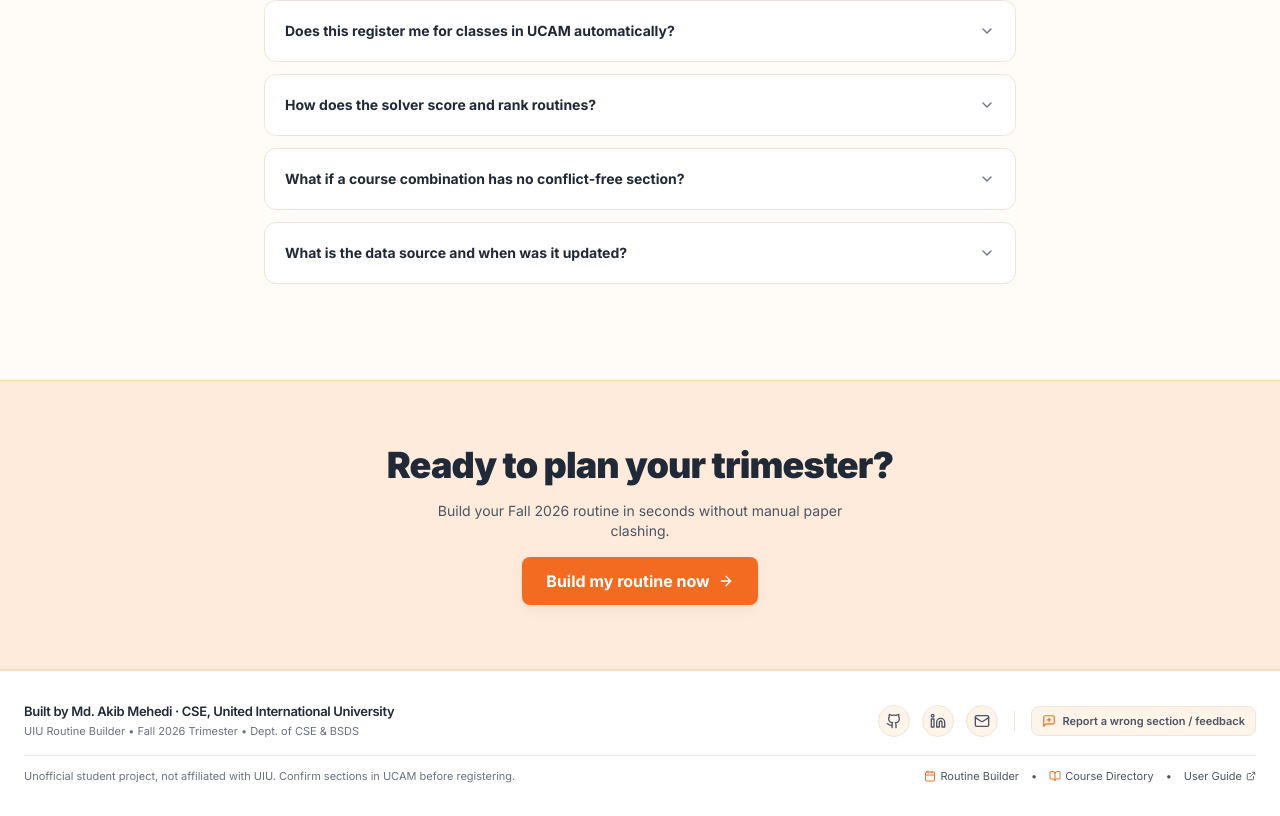
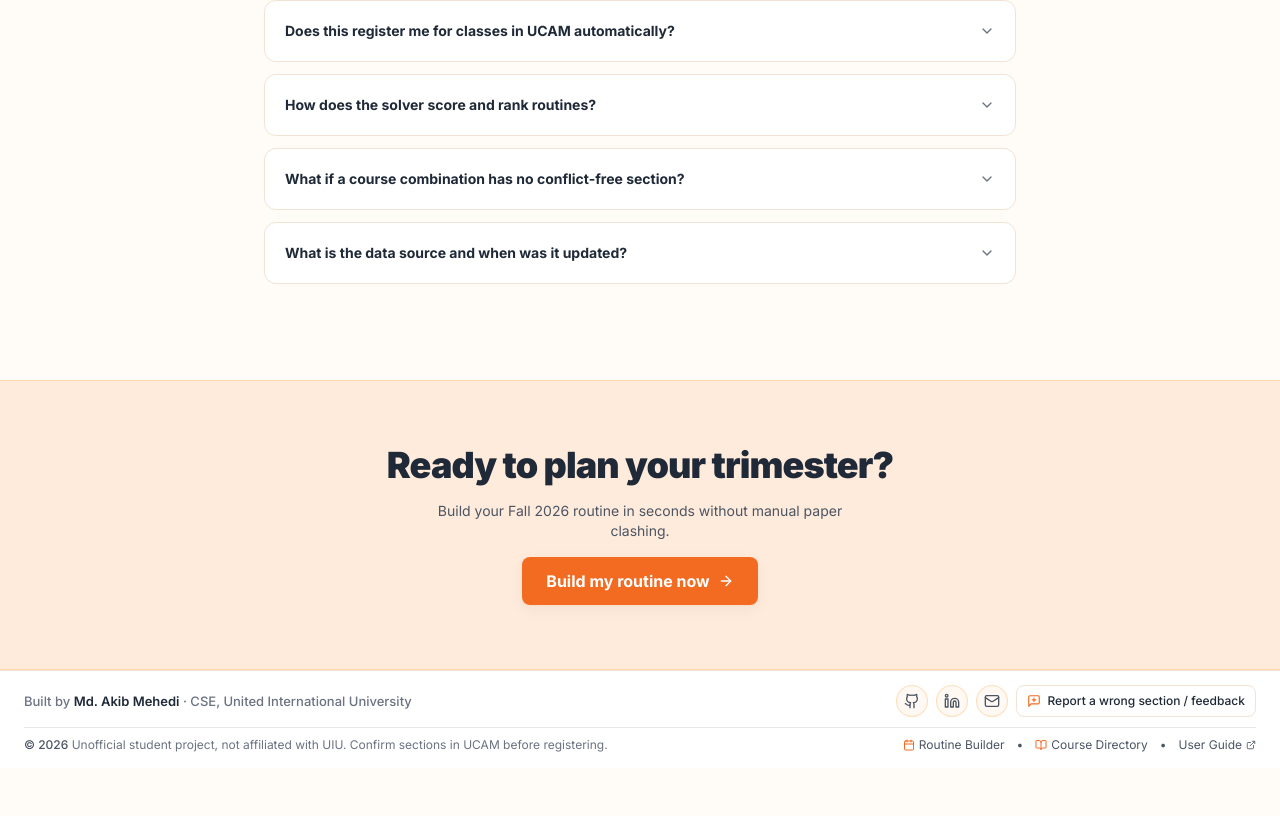
Before and after one commit to akibmehedi666/uiu-routine-builder, a Next.js app: page / in a window 1280 px wide. Shown: the part 3178-3994 px from the top of the page. After the commit the page ends 3946 px from the top, so only its background shows below. Built offline with nearby package versions, Linux system fonts and the light colour scheme.

Commit message:
style: compact footer layout, smaller credit text, and refined quiet buttons

```diff
--- a/src/components/SiteFooter.tsx
+++ b/src/components/SiteFooter.tsx
@@ -13,41 +13,39 @@ import { siteConfig } from '../config/site';
 
 interface SiteFooterProps {
   className?: string;
-  compact?: boolean;
 }
 
-export function SiteFooter({ className = '', compact = false }: SiteFooterProps) {
+export function SiteFooter({ className = '' }: SiteFooterProps) {
   return (
     <footer
-      className={`border-t border-app-border bg-surface text-text-muted text-xs ${
-        compact ? 'py-5' : 'py-8'
-      } ${className}`}
+      className={`border-t border-app-border bg-surface text-text-muted py-3 md:py-3.5 ${className}`}
     >
-      <div className="max-w-[1400px] mx-auto px-4 sm:px-6 space-y-4">
-        {/* Creator Info & Social Links */}
-        <div className="flex flex-col sm:flex-row items-center justify-between gap-3 text-center sm:text-left">
-          <div className="space-y-1">
-            <p className="font-semibold text-text-primary text-[13px] tracking-tight">
-              {siteConfig.creator.creditText}
-            </p>
-            <p className="text-[11px] text-text-muted">
-              {siteConfig.name} • {siteConfig.trimester}
-            </p>
-          </div>
+      <div className="max-w-[1400px] mx-auto px-4 sm:px-6 space-y-2.5">
+        {/* Row 1: Creator Credit & Social / Feedback Actions */}
+        <div className="flex flex-col md:flex-row items-center justify-between gap-2.5 text-center md:text-left">
+          {/* Creator Credit: 13px font-medium, name semibold in primary text */}
+          <p className="text-[13px] font-medium text-text-muted md:whitespace-nowrap leading-tight">
+            {siteConfig.creator.creditPrefix}{' '}
+            <span className="font-semibold text-text-primary">
+              {siteConfig.creator.name}
+            </span>
+            {' · '}
+            {siteConfig.creator.department}, {siteConfig.creator.university}
+          </p>
 
-          {/* Social Icons & Feedback Link */}
-          <div className="flex items-center gap-3">
+          {/* Icon Buttons & Feedback Link */}
+          <div className="flex items-center gap-2 flex-wrap justify-center">
             {/* GitHub */}
             {siteConfig.creator.github && (
               <a
                 href={siteConfig.creator.github}
                 target="_blank"
                 rel="noopener noreferrer"
-                className="w-8 h-8 rounded-full bg-subtle hover:bg-orange-50 border border-app-border hover:border-orange-200 text-text-secondary hover:text-orange-600 flex items-center justify-center transition-colors shadow-2xs"
-                aria-label="GitHub Profile"
-                title="GitHub: Md. Akib Mehedi"
+                className="w-8 h-8 rounded-full bg-orange-50/70 hover:bg-orange-100 border border-orange-200/80 hover:border-orange-300 text-text-secondary hover:text-orange-600 flex items-center justify-center transition-colors shadow-2xs focus:outline-none focus:ring-2 focus:ring-orange-500/30 relative after:absolute after:-inset-1.5 after:content-['']"
+                aria-label={siteConfig.creator.labels.github}
+                title={siteConfig.creator.labels.github}
               >
-                <Github className="w-4 h-4" />
+                <Github className="w-4 h-4 shrink-0" />
               </a>
             )}
 
@@ -57,11 +55,11 @@ export function SiteFooter({ className = '', compact = false }: SiteFooterProps)
                 href={siteConfig.creator.linkedin}
                 target="_blank"
                 rel="noopener noreferrer"
-                className="w-8 h-8 rounded-full bg-subtle hover:bg-orange-50 border border-app-border hover:border-orange-200 text-text-secondary hover:text-orange-600 flex items-center justify-center transition-colors shadow-2xs"
-                aria-label="LinkedIn Profile"
-                title="LinkedIn: Md. Akib Mehedi"
+                className="w-8 h-8 rounded-full bg-orange-50/70 hover:bg-orange-100 border border-orange-200/80 hover:border-orange-300 text-text-secondary hover:text-orange-600 flex items-center justify-center transition-colors shadow-2xs focus:outline-none focus:ring-2 focus:ring-orange-500/30 relative after:absolute after:-inset-1.5 after:content-['']"
+                aria-label={siteConfig.creator.labels.linkedin}
+                title={siteConfig.creator.labels.linkedin}
               >
-                <Linkedin className="w-4 h-4" />
+                <Linkedin className="w-4 h-4 shrink-0" />
               </a>
             )}
 
@@ -69,39 +67,40 @@ export function SiteFooter({ className = '', compact = false }: SiteFooterProps)
             {siteConfig.creator.email && (
               <a
                 href={siteConfig.creator.email}
-                className="w-8 h-8 rounded-full bg-subtle hover:bg-orange-50 border border-app-border hover:border-orange-200 text-text-secondary hover:text-orange-600 flex items-center justify-center transition-colors shadow-2xs"
-                aria-label="Send Email"
-                title="Email: akibmehedi666@gmail.com"
+                className="w-8 h-8 rounded-full bg-orange-50/70 hover:bg-orange-100 border border-orange-200/80 hover:border-orange-300 text-text-secondary hover:text-orange-600 flex items-center justify-center transition-colors shadow-2xs focus:outline-none focus:ring-2 focus:ring-orange-500/30 relative after:absolute after:-inset-1.5 after:content-['']"
+                aria-label={siteConfig.creator.labels.email}
+                title={siteConfig.creator.labels.email}
               >
-                <Mail className="w-4 h-4" />
+                <Mail className="w-4 h-4 shrink-0" />
               </a>
             )}
 
-            <span className="w-px h-5 bg-app-border mx-1" aria-hidden="true" />
-
-            {/* Report wrong section / Feedback */}
+            {/* Quiet Outline Feedback Button */}
             {siteConfig.feedback.url && (
               <a
                 href={siteConfig.feedback.url}
                 target="_blank"
                 rel="noopener noreferrer"
-                className="px-2.5 py-1.5 rounded-btn bg-subtle hover:bg-orange-50 border border-app-border hover:border-orange-200 text-text-secondary hover:text-orange-600 font-semibold text-[11px] inline-flex items-center gap-1.5 transition-colors shadow-2xs"
-                title="Report an error in class timings, rooms, or submit feedback"
+                className="h-8 px-2.5 rounded-btn bg-surface hover:bg-orange-50/60 border border-app-border hover:border-orange-200 text-text-primary hover:text-orange-600 font-medium text-[12px] inline-flex items-center gap-1.5 transition-colors shadow-2xs focus:outline-none focus:ring-2 focus:ring-orange-500/30 shrink-0"
+                title={siteConfig.feedback.label}
               >
-                <MessageSquarePlus className="w-3.5 h-3.5 text-orange-500" />
+                <MessageSquarePlus className="w-3.5 h-3.5 text-orange-500 shrink-0" />
                 <span>{siteConfig.feedback.label}</span>
               </a>
             )}
           </div>
         </div>
 
-        {/* Disclaimer & Nav Links */}
-        <div className="pt-3 border-t border-app-border/60 flex flex-col sm:flex-row items-center justify-between gap-2.5 text-[11px]">
-          <p className="text-text-muted text-center sm:text-left max-w-2xl">
+        {/* Row 2: Divider & Disclaimer + Nav Links */}
+        <div className="pt-2 border-t border-app-border/60 flex flex-col md:flex-row items-center justify-between gap-2 text-[12px]">
+          {/* Disclaimer on left */}
+          <p className="text-text-muted text-center md:text-left max-w-2xl leading-normal">
+            <span className="font-medium text-text-secondary">{siteConfig.copyright}</span>{' '}
             {siteConfig.disclaimer}
           </p>
 
-          <div className="flex items-center gap-3 text-text-secondary flex-wrap justify-center">
+          {/* Navigation Links on right */}
+          <div className="flex items-center gap-3 text-text-secondary flex-wrap justify-center shrink-0">
             <Link
               href={siteConfig.links.routineBuilder}
               className="hover:text-orange-600 transition-colors inline-flex items-center gap-1"
@@ -109,7 +108,7 @@ export function SiteFooter({ className = '', compact = false }: SiteFooterProps)
               <Calendar className="w-3 h-3 text-orange-500" />
               <span>Routine Builder</span>
             </Link>
-            <span>•</span>
+            <span className="text-text-muted/60" aria-hidden="true">•</span>
             <Link
               href={siteConfig.links.courseDirectory}
               className="hover:text-orange-600 transition-colors inline-flex items-center gap-1"
@@ -117,7 +116,7 @@ export function SiteFooter({ className = '', compact = false }: SiteFooterProps)
               <BookOpen className="w-3 h-3 text-orange-500" />
               <span>Course Directory</span>
             </Link>
-            <span>•</span>
+            <span className="text-text-muted/60" aria-hidden="true">•</span>
             <a
               href={siteConfig.links.userGuide}
               target="_blank"
--- a/src/config/site.ts
+++ b/src/config/site.ts
@@ -1,25 +1,31 @@
 /**
  * Centralized Site and Creator Configuration.
- * Edit links, creator information, feedback URL, and disclaimers here.
+ * Edit all footer links, creator information, feedback URL, and disclaimers here.
  */
 
 export interface SiteConfig {
   name: string;
-  trimester: string;
   creator: {
     name: string;
     department: string;
     university: string;
+    creditPrefix: string;
     creditText: string;
     github: string;
     linkedin: string;
     email: string;
+    labels: {
+      github: string;
+      linkedin: string;
+      email: string;
+    };
   };
   feedback: {
     label: string;
     url: string;
   };
   disclaimer: string;
+  copyright: string;
   links: {
     routineBuilder: string;
     courseDirectory: string;
@@ -30,15 +36,20 @@ export interface SiteConfig {
 
 export const siteConfig: SiteConfig = {
   name: 'UIU Routine Builder',
-  trimester: 'Fall 2026 Trimester • Dept. of CSE & BSDS',
   creator: {
     name: 'Md. Akib Mehedi',
     department: 'CSE',
     university: 'United International University',
+    creditPrefix: 'Built by',
     creditText: 'Built by Md. Akib Mehedi · CSE, United International University',
     github: 'https://github.com/akibmehedi666/',
     linkedin: 'https://www.linkedin.com/in/akib-mehedi',
     email: 'mailto:akibmehedi666@gmail.com',
+    labels: {
+      github: 'GitHub',
+      linkedin: 'LinkedIn',
+      email: 'Email',
+    },
   },
   feedback: {
     label: 'Report a wrong section / feedback',
@@ -46,6 +57,7 @@ export const siteConfig: SiteConfig = {
   },
   disclaimer:
     'Unofficial student project, not affiliated with UIU. Confirm sections in UCAM before registering.',
+  copyright: '© 2026',
   links: {
     routineBuilder: '/builder',
     courseDirectory: '/faculty',
```
